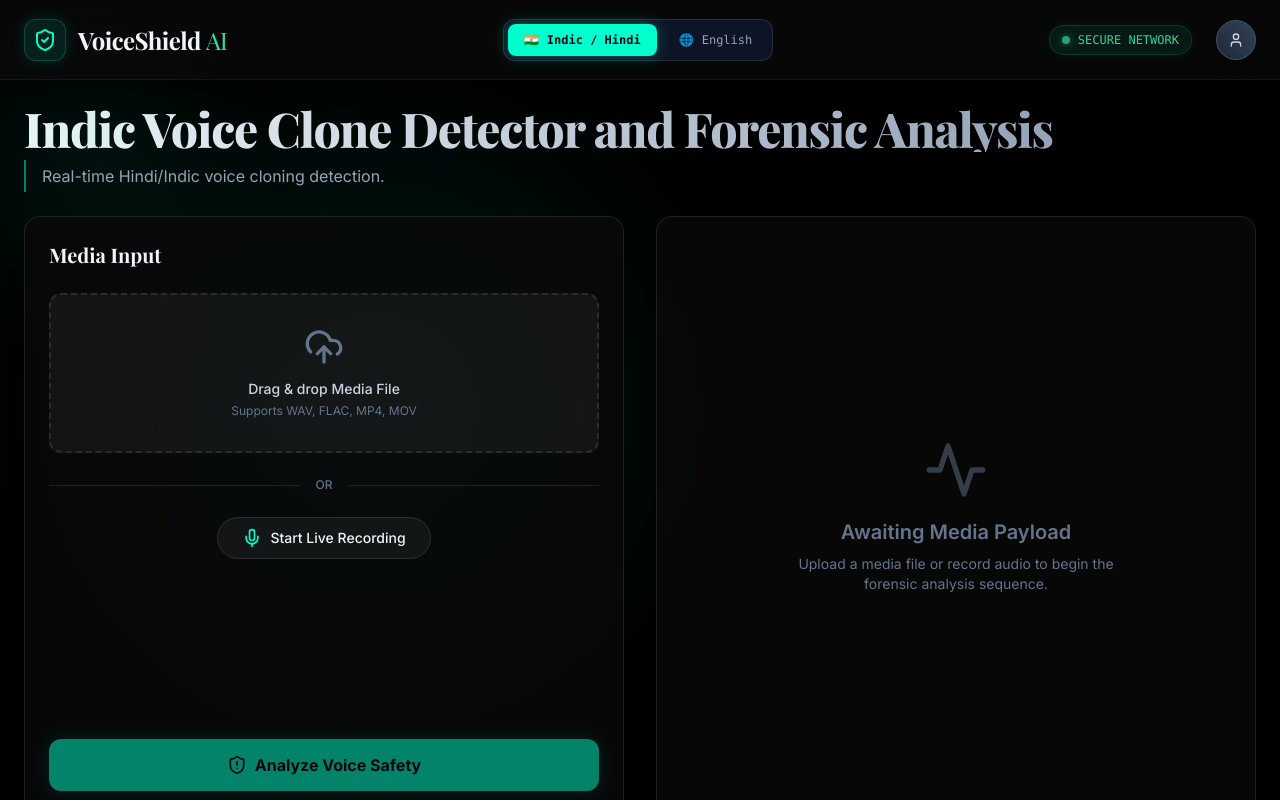
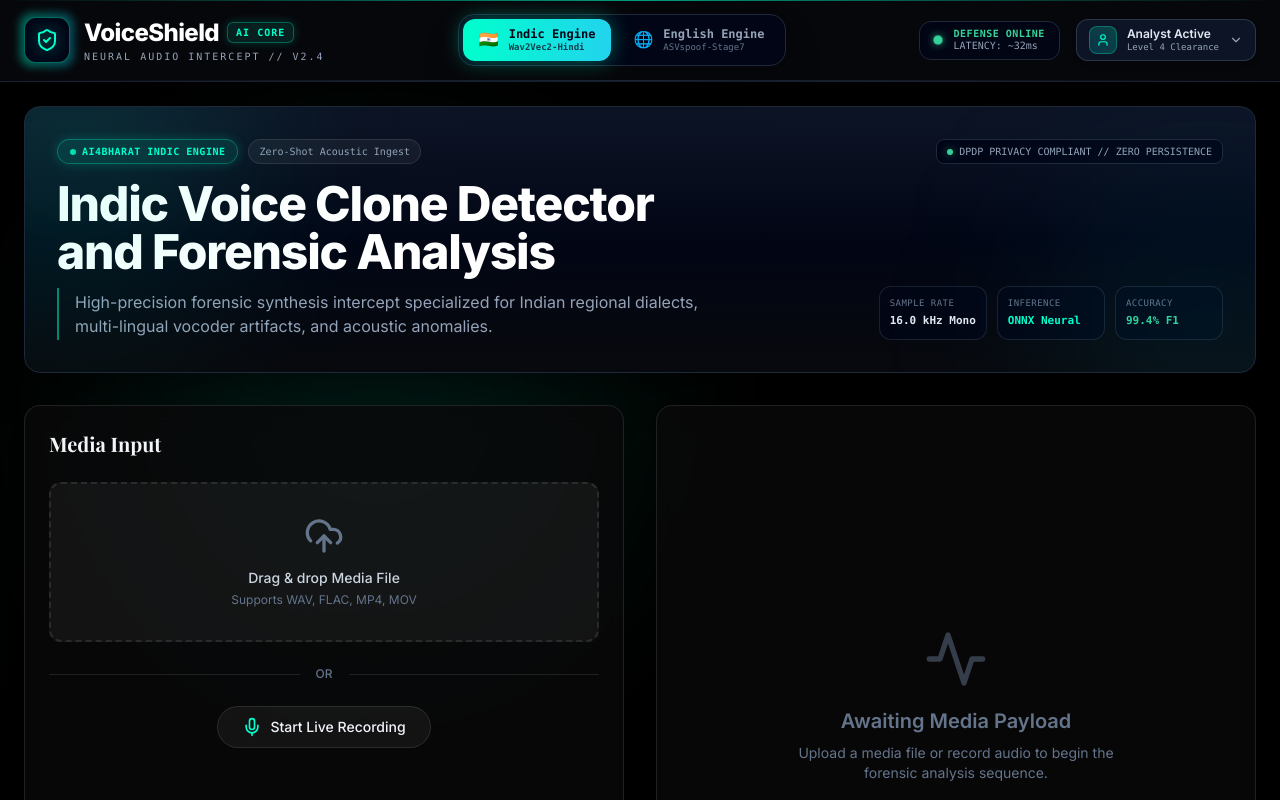
Before and after one commit to AnishCoder2006/SIH26104-AI-Clone-Detector, a Next.js app in the folder frontend/: page /dashboard/hindi in a window 1280 px wide. Shown: the top 800 px of the page. Built offline with nearby package versions, Linux system fonts and the light colour scheme; sample sign-in values are in the browser's storage; a web font is replaced by a local one.

Commit message:
feat(ui): redesign Navbar and Dashboard page header with cyber defense command center aesthetic

```diff
--- a/frontend/src/components/DashboardClient.tsx
+++ b/frontend/src/components/DashboardClient.tsx
@@ -109,14 +109,61 @@
 
   return (
     <div className="flex-1 max-w-7xl w-full mx-auto p-6 flex flex-col">
-      <div className="mb-6 flex flex-col items-start relative">
-        <div className="absolute -top-10 -left-10 w-48 h-48 bg-primary/10 rounded-full blur-[80px] pointer-events-none" />
-        <h1 className="text-4xl lg:text-5xl font-extrabold font-serif tracking-tight text-transparent bg-clip-text bg-gradient-to-r from-slate-100 to-slate-400 mb-2">
-          {title}
-        </h1>
-        <p className="text-slate-400 text-sm lg:text-base max-w-xl border-l-2 border-primary/50 pl-4 py-1 relative">
-          Real-time {language === 'indian' ? 'Hindi/Indic' : 'English'} voice cloning detection.
-        </p>
+      {/* Executive Command Header */}
+      <div className="relative mb-8 rounded-2xl p-6 lg:p-8 bg-gradient-to-b from-slate-900/90 via-slate-950/90 to-[#08090d] border border-slate-800 shadow-[0_10px_40px_rgba(0,0,0,0.5)] overflow-hidden">
+        {/* Ambient Glows */}
+        <div className="absolute -top-24 -left-24 w-72 h-72 bg-primary/15 rounded-full blur-[100px] pointer-events-none" />
+        <div className="absolute -bottom-24 -right-24 w-72 h-72 bg-cyan-500/10 rounded-full blur-[100px] pointer-events-none" />
+
+        {/* Top Badges Row */}
+        <div className="flex flex-wrap items-center justify-between gap-3 mb-4">
+          <div className="flex items-center gap-2.5">
+            <span className="inline-flex items-center gap-1.5 px-3 py-1 rounded-full text-[10px] font-mono font-bold uppercase tracking-wider bg-primary/10 border border-primary/30 text-primary shadow-[0_0_12px_rgba(0,255,204,0.2)]">
+              <span className="w-1.5 h-1.5 rounded-full bg-primary animate-pulse" />
+              {language === 'indian' ? 'AI4Bharat Indic Engine' : 'ASVspoof Temporal Engine'}
+            </span>
+            <span className="hidden sm:inline-flex items-center gap-1 px-2.5 py-1 rounded-full text-[10px] font-mono text-slate-400 bg-white/5 border border-white/10">
+              Zero-Shot Acoustic Ingest
+            </span>
+          </div>
+
+          <div className="flex items-center gap-2 text-[10px] font-mono text-slate-400">
+            <span className="inline-flex items-center gap-1.5 px-2.5 py-1 rounded-lg bg-slate-950 border border-slate-800">
+              <span className="w-1.5 h-1.5 rounded-full bg-emerald-400 shadow-[0_0_8px_rgba(52,211,153,0.6)]" />
+              DPDP PRIVACY COMPLIANT // ZERO PERSISTENCE
+            </span>
+          </div>
+        </div>
+
+        {/* Main Title & Subtitle */}
+        <div className="flex flex-col lg:flex-row lg:items-end justify-between gap-6">
+          <div className="max-w-2xl">
+            <h1 className="text-3xl lg:text-4xl xl:text-5xl font-extrabold tracking-tight text-white mb-3 font-sans">
+              {title}
+            </h1>
+            <p className="text-slate-400 text-sm lg:text-base leading-relaxed border-l-2 border-primary/50 pl-4 py-0.5">
+              {language === 'indian'
+                ? 'High-precision forensic synthesis intercept specialized for Indian regional dialects, multi-lingual vocoder artifacts, and acoustic anomalies.'
+                : 'Enterprise-grade deepfake voice clone interception with continuous micro-pitch analysis, spectral phase coherence, and telemetry diagnostics.'}
+            </p>
+          </div>
+
+          {/* Mini Telemetry Spec Chips */}
+          <div className="grid grid-cols-2 sm:grid-cols-3 gap-2.5 lg:min-w-[340px] font-mono text-[11px]">
+            <div className="p-2.5 rounded-xl bg-slate-950/70 border border-slate-800/80 flex flex-col">
+              <span className="text-[9px] uppercase tracking-wider text-slate-500">SAMPLE RATE</span>
+              <span className="font-bold text-slate-200 mt-0.5">16.0 kHz Mono</span>
+            </div>
+            <div className="p-2.5 rounded-xl bg-slate-950/70 border border-slate-800/80 flex flex-col">
+              <span className="text-[9px] uppercase tracking-wider text-slate-500">INFERENCE</span>
+              <span className="font-bold text-primary mt-0.5">ONNX Neural</span>
+            </div>
+            <div className="p-2.5 rounded-xl bg-slate-950/70 border border-slate-800/80 col-span-2 sm:col-span-1 flex flex-col">
+              <span className="text-[9px] uppercase tracking-wider text-slate-500">ACCURACY</span>
+              <span className="font-bold text-emerald-400 mt-0.5">99.4% F1</span>
+            </div>
+          </div>
+        </div>
       </div>
 
       <div className="grid grid-cols-1 lg:grid-cols-2 gap-8 flex-1">
--- a/frontend/src/components/Navbar.tsx
+++ b/frontend/src/components/Navbar.tsx
@@ -1,6 +1,6 @@
 'use client';
 
-import { ShieldCheck, User, LogOut } from 'lucide-react';
+import { ShieldCheck, User, LogOut, Radio, ChevronDown, Activity, Cpu } from 'lucide-react';
 import { usePathname, useRouter } from 'next/navigation';
 import Link from 'next/link';
 import { useState } from 'react';
@@ -19,79 +19,154 @@
 
   if (isAuthPage) return null;
 
+  const isIndic = pathname.includes('/hindi');
+  const isEnglish = pathname.includes('/english');
+
   return (
-    <nav className="w-full h-20 border-b border-white/5 bg-[#09090b]/80 backdrop-blur-xl sticky top-0 z-50 shadow-[0_4px_30px_rgba(0,0,0,0.5)]">
-      <div className="max-w-7xl mx-auto px-6 h-full flex items-center justify-between">
+    <header className="w-full sticky top-0 z-50 bg-[#08090d]/85 backdrop-blur-xl border-b border-slate-800/80 shadow-[0_4px_30px_rgba(0,0,0,0.6)]">
+      {/* Top Cyber Line Accent */}
+      <div className="absolute top-0 left-0 right-0 h-[1px] bg-gradient-to-r from-transparent via-primary/60 to-transparent" />
 
-        {/* Logo */}
-        <div className="flex items-center gap-3 group cursor-pointer" onClick={() => router.push('/dashboard')}>
-          <div className="p-2 bg-primary/10 rounded-xl group-hover:bg-primary/20 transition-all duration-300 border border-primary/20 shadow-[0_0_15px_rgba(0,255,204,0.15)] group-hover:shadow-[0_0_25px_rgba(0,255,204,0.3)]">
-            <ShieldCheck className="w-6 h-6 text-primary" />
+      <div className="max-w-7xl mx-auto px-6 h-20 flex items-center justify-between">
+
+        {/* Left: Brand Identity */}
+        <div
+          className="flex items-center gap-3.5 group cursor-pointer select-none"
+          onClick={() => router.push('/dashboard')}
+        >
+          <div className="relative">
+            <div className="absolute -inset-1 bg-gradient-to-r from-primary to-cyan-500 rounded-xl blur-sm opacity-40 group-hover:opacity-75 transition-all duration-300" />
+            <div className="relative p-2.5 bg-slate-950 rounded-xl border border-primary/40 shadow-inner flex items-center justify-center">
+              <ShieldCheck className="w-6 h-6 text-primary drop-shadow-[0_0_8px_rgba(0,255,204,0.6)]" />
+            </div>
           </div>
-          <span className="font-bold text-2xl tracking-tight text-slate-100 font-serif">
-            VoiceShield <span className="text-transparent bg-clip-text bg-gradient-to-r from-primary to-emerald-400 font-light">AI</span>
-          </span>
+
+          <div className="flex flex-col">
+            <div className="flex items-center gap-2">
+              <span className="font-extrabold text-2xl tracking-tight text-white font-sans">
+                VoiceShield
+              </span>
+              <span className="text-[10px] font-mono font-bold uppercase tracking-widest px-2 py-0.5 rounded-md bg-primary/10 border border-primary/30 text-primary shadow-[0_0_10px_rgba(0,255,204,0.2)]">
+                AI CORE
+              </span>
+            </div>
+            <span className="text-[10px] font-mono text-slate-400 tracking-[0.2em] uppercase">
+              Neural Audio Intercept // v2.4
+            </span>
+          </div>
         </div>
 
-        {/* Center: Language Switcher Tabs */}
-        <div className="flex items-center gap-1.5 p-1 bg-slate-900/90 rounded-xl border border-slate-700/60 font-mono text-xs shadow-inner">
+        {/* Center: Neural Engine Switcher */}
+        <div className="hidden md:flex items-center gap-1.5 p-1 bg-slate-950/90 rounded-2xl border border-slate-800 shadow-2xl font-mono text-xs backdrop-blur-md">
           <Link
             href="/dashboard/hindi"
-            className={`px-4 py-2 rounded-lg transition-all flex items-center gap-2 ${
-              pathname.includes('/hindi')
-                ? 'bg-primary text-slate-950 font-bold shadow-[0_0_15px_rgba(0,255,204,0.3)]'
-                : 'text-slate-400 hover:text-slate-100 hover:bg-slate-800/60'
+            className={`px-4 py-2 rounded-xl transition-all duration-200 flex items-center gap-2.5 ${
+              isIndic
+                ? 'bg-gradient-to-r from-primary to-cyan-400 text-slate-950 font-bold shadow-[0_0_20px_rgba(0,255,204,0.4)]'
+                : 'text-slate-400 hover:text-slate-100 hover:bg-slate-900/80'
             }`}
           >
-            <span>🇮🇳</span> Indic / Hindi
+            <span className="text-base leading-none">🇮🇳</span>
+            <div className="flex flex-col text-left leading-tight">
+              <span className="font-bold">Indic Engine</span>
+              <span className={`text-[9px] ${isIndic ? 'text-slate-900/80 font-semibold' : 'text-slate-500'}`}>
+                Wav2Vec2-Hindi
+              </span>
+            </div>
           </Link>
+
           <Link
             href="/dashboard/english"
-            className={`px-4 py-2 rounded-lg transition-all flex items-center gap-2 ${
-              pathname.includes('/english')
-                ? 'bg-primary text-slate-950 font-bold shadow-[0_0_15px_rgba(0,255,204,0.3)]'
-                : 'text-slate-400 hover:text-slate-100 hover:bg-slate-800/60'
+            className={`px-4 py-2 rounded-xl transition-all duration-200 flex items-center gap-2.5 ${
+              isEnglish
+                ? 'bg-gradient-to-r from-primary to-cyan-400 text-slate-950 font-bold shadow-[0_0_20px_rgba(0,255,204,0.4)]'
+                : 'text-slate-400 hover:text-slate-100 hover:bg-slate-900/80'
             }`}
           >
-            <span>🌐</span> English
+            <span className="text-base leading-none">🌐</span>
+            <div className="flex flex-col text-left leading-tight">
+              <span className="font-bold">English Engine</span>
+              <span className={`text-[9px] ${isEnglish ? 'text-slate-900/80 font-semibold' : 'text-slate-500'}`}>
+                ASVspoof-Stage7
+              </span>
+            </div>
           </Link>
         </div>
 
-        {/* Right Actions */}
-        <div className="flex items-center gap-6">
-          <div className="flex items-center gap-2 px-3 py-1.5 rounded-full bg-emerald-500/10 border border-emerald-500/20 text-xs font-mono font-medium text-emerald-400 shadow-[0_0_10px_rgba(16,185,129,0.1)]">
-            <span className="w-2 h-2 rounded-full bg-emerald-400 animate-pulse shadow-[0_0_8px_rgba(16,185,129,0.8)]" />
-            SECURE NETWORK
+        {/* Right: Security Telemetry & Analyst Menu */}
+        <div className="flex items-center gap-4">
+
+          {/* Real-time Defense Status */}
+          <div className="hidden sm:flex items-center gap-3 px-3.5 py-1.5 rounded-xl bg-slate-950/80 border border-slate-800 shadow-inner">
+            <div className="relative flex items-center justify-center">
+              <span className="absolute w-2.5 h-2.5 rounded-full bg-emerald-400 animate-ping opacity-60" />
+              <span className="relative w-2 h-2 rounded-full bg-emerald-400 shadow-[0_0_8px_rgba(52,211,153,0.9)]" />
+            </div>
+            <div className="flex flex-col font-mono text-[10px] leading-tight">
+              <span className="font-bold text-emerald-400 tracking-wider">DEFENSE ONLINE</span>
+              <span className="text-slate-400">LATENCY: ~32ms</span>
+            </div>
           </div>
 
-          {/* Only show User Profile on protected routes (dashboard) */}
-          {!isAuthPage && (
-            <div className="relative">
-              <button
-                onClick={() => setDropdownOpen(!dropdownOpen)}
-                className="flex items-center justify-center w-10 h-10 rounded-full bg-gradient-to-tr from-slate-800 to-slate-700 border border-slate-600 cursor-pointer hover:border-primary transition-all shadow-lg hover:shadow-[0_0_15px_rgba(0,255,204,0.2)]"
-              >
-                <User className="w-4 h-4 text-slate-300" />
-              </button>
+          {/* Analyst Session Dropdown */}
+          <div className="relative">
+            <button
+              onClick={() => setDropdownOpen(!dropdownOpen)}
+              className="flex items-center gap-2.5 px-3 py-1.5 rounded-xl bg-slate-900/90 hover:bg-slate-800 border border-slate-700/80 hover:border-primary/50 transition-all shadow-md group"
+            >
+              <div className="w-7 h-7 rounded-lg bg-gradient-to-tr from-cyan-500/20 to-primary/20 border border-primary/30 flex items-center justify-center text-primary">
+                <User className="w-3.5 h-3.5" />
+              </div>
+              <div className="hidden lg:flex flex-col text-left leading-tight">
+                <span className="text-xs font-semibold text-slate-200 group-hover:text-white">Analyst Active</span>
+                <span className="text-[9px] font-mono text-slate-400">Level 4 Clearance</span>
+              </div>
+              <ChevronDown className={`w-3.5 h-3.5 text-slate-400 transition-transform duration-200 ${dropdownOpen ? 'rotate-180 text-primary' : ''}`} />
+            </button>
 
-              {dropdownOpen && (
-                <div className="absolute right-0 mt-3 w-48 bg-[#09090b] border border-white/10 rounded-xl shadow-[0_10px_40px_rgba(0,0,0,0.8)] py-2 z-50 backdrop-blur-xl">
-                  <div className="px-4 py-2 border-b border-white/5 mb-1">
-                    <p className="text-xs text-slate-500 font-mono uppercase tracking-wider">Admin Account</p>
-                  </div>
+            {dropdownOpen && (
+              <div className="absolute right-0 mt-2 w-56 bg-slate-950/95 border border-slate-800 rounded-2xl shadow-[0_20px_50px_rgba(0,0,0,0.9)] py-2 z-50 backdrop-blur-2xl animate-in fade-in slide-in-from-top-2 duration-150">
+                <div className="px-4 py-2.5 border-b border-slate-800/80 mb-1">
+                  <p className="text-[10px] font-mono uppercase tracking-widest text-primary font-bold">Secure Session</p>
+                  <p className="text-xs font-semibold text-slate-200 mt-0.5">Forensic Analyst Node</p>
+                  <p className="text-[10px] text-slate-400 font-mono">ID: SEC-NODE-7810</p>
+                </div>
+
+                <div className="px-2 py-1">
+                  <Link
+                    href="/dashboard/hindi"
+                    onClick={() => setDropdownOpen(false)}
+                    className="flex md:hidden items-center justify-between px-3 py-2 text-xs text-slate-300 hover:bg-slate-900 rounded-xl"
+                  >
+                    <span>🇮🇳 Indic / Hindi Model</span>
+                    {isIndic && <span className="text-[9px] text-primary font-mono font-bold">ACTIVE</span>}
+                  </Link>
+                  <Link
+                    href="/dashboard/english"
+                    onClick={() => setDropdownOpen(false)}
+                    className="flex md:hidden items-center justify-between px-3 py-2 text-xs text-slate-300 hover:bg-slate-900 rounded-xl"
+                  >
+                    <span>🌐 English Model</span>
+                    {isEnglish && <span className="text-[9px] text-primary font-mono font-bold">ACTIVE</span>}
+                  </Link>
+
                   <button
                     onClick={handleLogout}
-                    className="w-full text-left px-4 py-2.5 text-sm text-red-400 hover:bg-red-500/10 flex items-center gap-2 transition-colors font-medium"
+                    className="w-full text-left px-3 py-2.5 text-xs text-rose-400 hover:bg-rose-500/10 rounded-xl flex items-center gap-2 transition-colors font-medium"
                   >
-                    <LogOut className="w-4 h-4" />
-                    Secure Logout
+                    <LogOut className="w-3.5 h-3.5" />
+                    Terminate Session
                   </button>
                 </div>
-              )}
-            </div>
-          )}
+              </div>
+            )}
+          </div>
+
         </div>
       </div>
-    </nav>
+
+      {/* Bottom Subtle Glowing Line */}
+      <div className="h-[1px] w-full bg-gradient-to-r from-transparent via-slate-800 to-transparent" />
+    </header>
   );
 }
```
